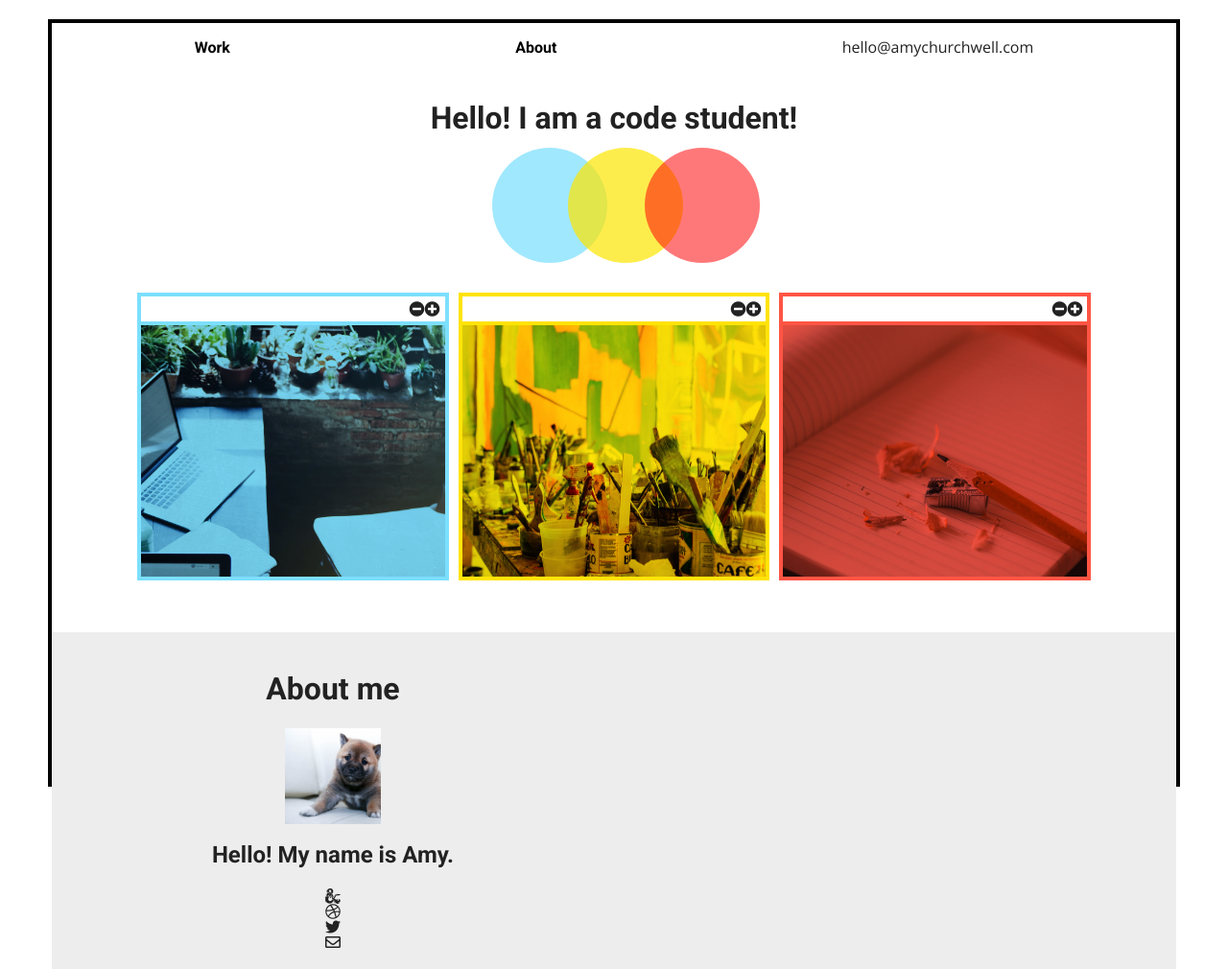
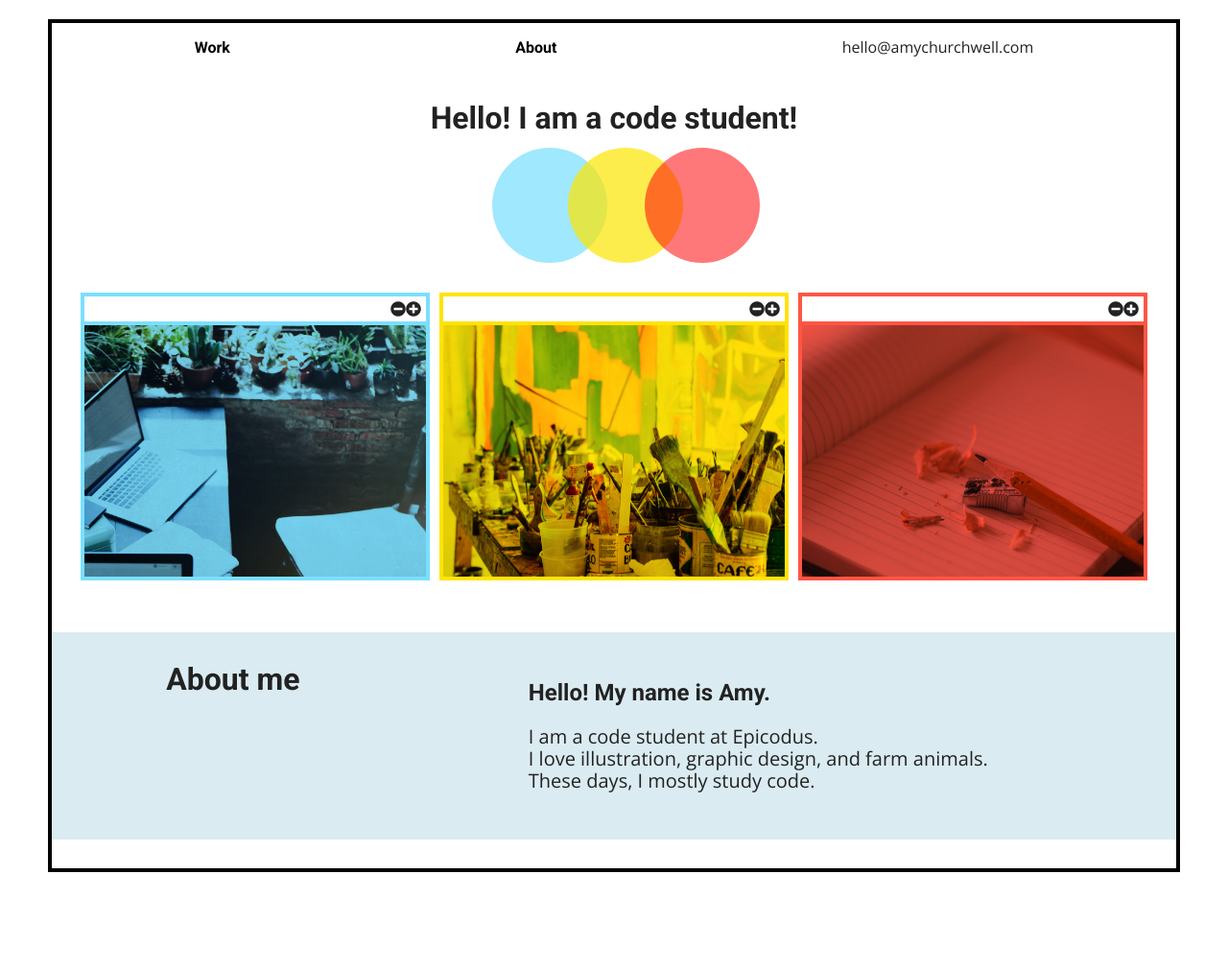
Before and after one commit to amychurchwell/personal-portfolio, a plain HTML site: page index.html in a window 1280 px wide. Shown: the whole page at 96% size. After the commit the page ends 909 px from the top, so only its background shows below. Drawn offline with nearby package versions, Linux system fonts and the light colour scheme.

Commit message:
Change layout of about section

```diff
--- a/css/components/_card.scss
+++ b/css/components/_card.scss
@@ -79,15 +79,9 @@
   justify-content: flex-end;
   align-items: center;
   padding: 5px;
+  background-color: white;
 
   & i:hover {
     transform: scale(1.25);
   }
-
-  & .minus {
-  }
-
-  & .plus {
-
-  }
 }
--- a/css/layout/_body.scss
+++ b/css/layout/_body.scss
@@ -4,12 +4,9 @@
   flex-direction: column;
   padding: 0;
   border: 4px solid black;
-  height: 100vh;
   width: 95vw;
   margin-top: 2.5vh;
-  @include mobile {
-    width: 100vw;
-  }
+
 }
 
 .hero {
@@ -57,10 +54,12 @@
 }
 
 .work-container {
-  @include grid(3, 2%){}
-  width: 90%;
+  width: 100% !important;
   padding: 25px;
   display: flex;
+
+  @include grid(3, 2%){}
+
   @include mobile{
     flex-direction: column;
   }
@@ -68,19 +67,38 @@
 
 
 .about-container {
-  background-color: $light-grey;
+  background-color: #daebf1;
   width: 100%;
+  padding: 10px;
+  display: flex;
+  flex-direction: row;
+  justify-content: space-around;
+  margin-bottom: 30px;
+
+  @include mobile {
+    width: 100%;
+    flex-direction: column;
+    align-items: center;
+    }
+
+  & #portrait {
+    width: 100px;
+    height: 100px;
+    background-image: url('../img/photo.jpeg');
+    background-size: cover;
+  }
+
   & .about {
     width: 50%;
     padding: 20px;
-    display: flex;
-    align-items: center;
-    flex-direction: column;
-    & #portrait {
-      width: 100px;
-      height: 100px;
-      background-image: url('../img/photo.jpeg');
-      background-size: cover;
+
+
+    @include mobile {
+      width: 100%;
+    }
+
+    & p {
+      font-size: 20px;
     }
   }
 }
--- a/index.html
+++ b/index.html
@@ -76,15 +76,15 @@
 
       </div>
       <div class="about-container">
+        <h1>About me</h1>
         <div class="about">
           <a name="about"></a>
-          <h1>About me</h1>
-          <div id="portrait"></div>
           <h2>Hello! My name is Amy.</h2>
-          <i class="fab fa-d-and-d"></i>
-          <i class="fab fa-dribbble"></i>
-          <i class="fab fa-twitter"></i>
-          <i class="far fa-envelope"></i>
+          <p>I am a code student at Epicodus.<br>
+          I love illustration, graphic design, and farm animals.<br>
+          These days, I mostly study code.
+          </p>
+          <!-- SOCIAL MEDIA ICONS? -->
         </div>
       </div>
     </div>
```
Also changed, not shown: css/styles.css, 2 other files.
